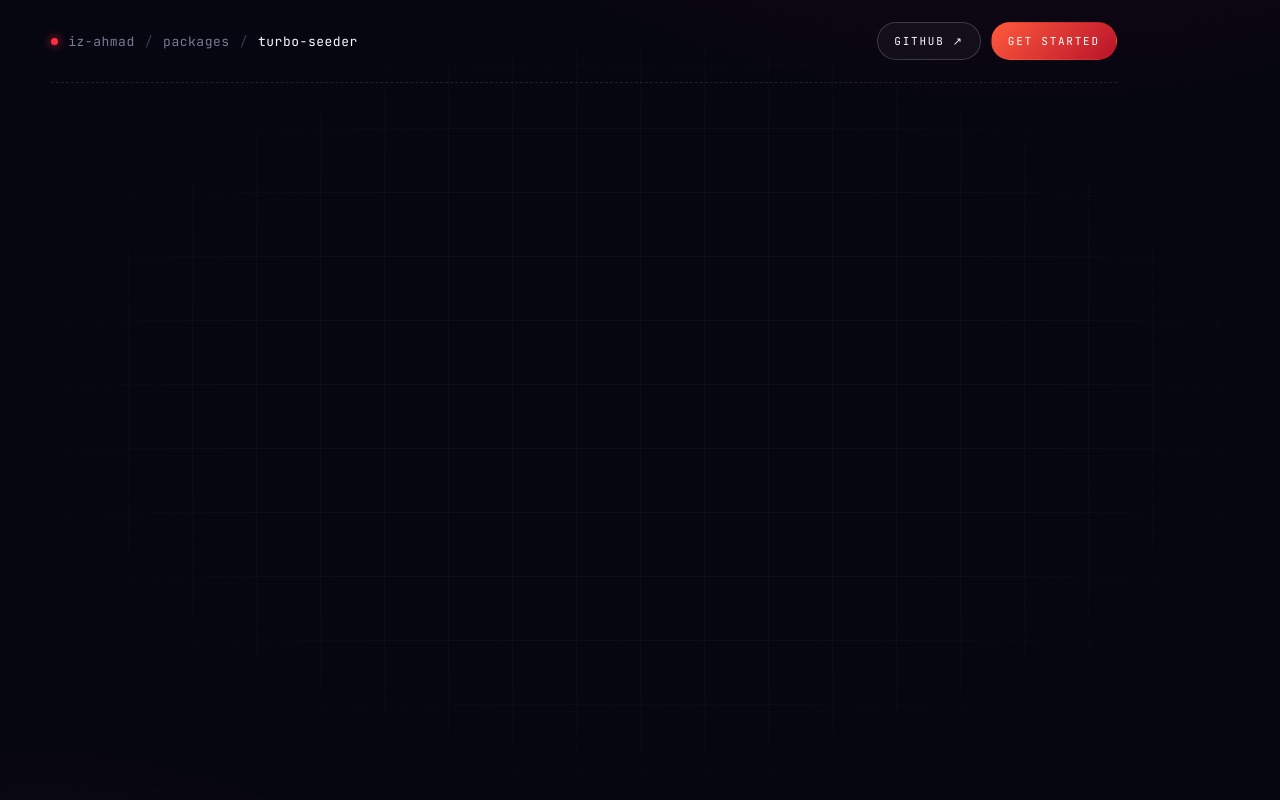
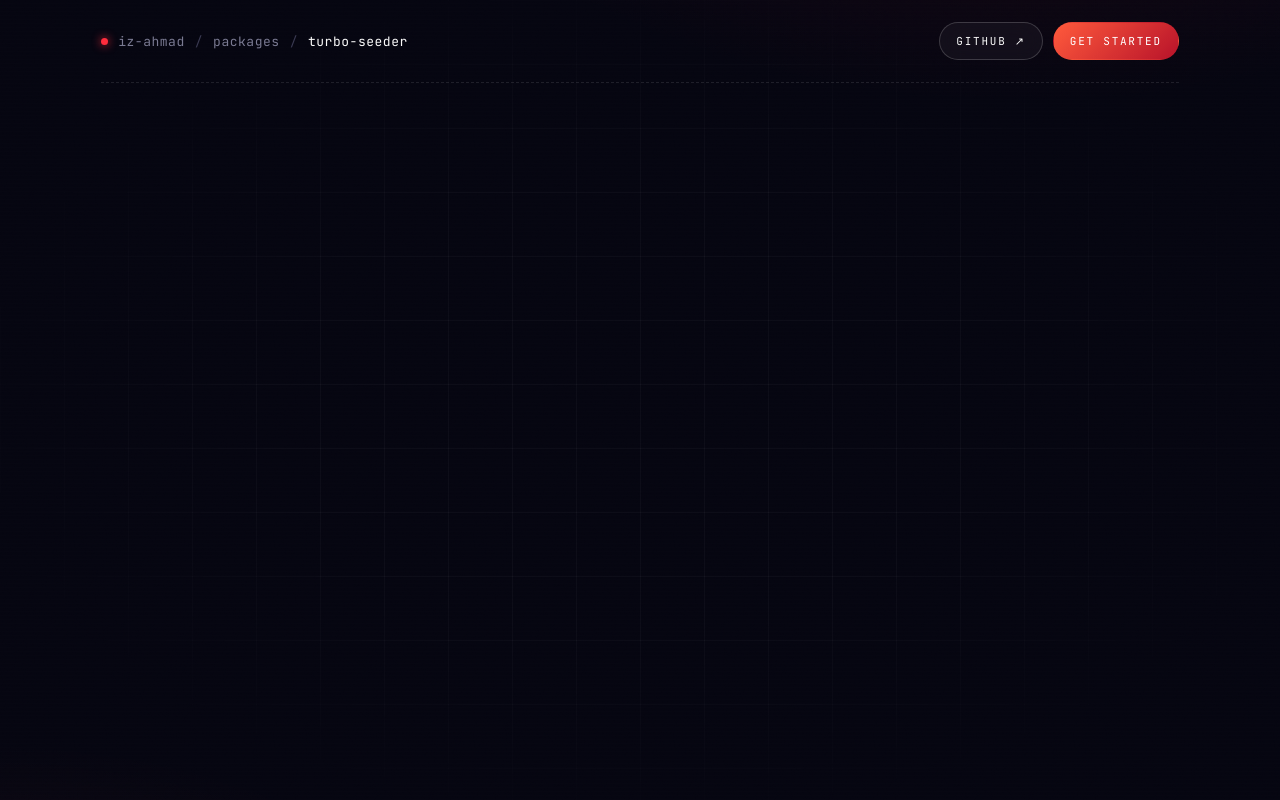
Before and after one commit to iz-ahmad/portfolio, a Next.js app: page /packages/turbo-seeder in a window 1280 px wide. Shown: the top 800 px of the page. Built offline with nearby package versions, Linux system fonts and the light colour scheme.

Commit message:
Reset body padding-right and overflow-x on turbo-seeder page to remove extra scrollbar

```diff
--- a/src/styles/turbo-seeder.css
+++ b/src/styles/turbo-seeder.css
@@ -2,6 +2,9 @@
    TURBO SEEDER PAGE — /packages/turbo-seeder
    Scoped to .ts-page; reuses base.css tokens and primitives
    ============================================================ */
+
+/* Standalone page overrides — reset portfolio-shell body styles */
+body:has(.ts-page) { padding-right: 0 !important; overflow-x: hidden; }
 
 /* Restore cursor on this standalone page (base.css hides it globally) */
 @media (pointer: fine) and (prefers-reduced-motion: no-preference) {
```
